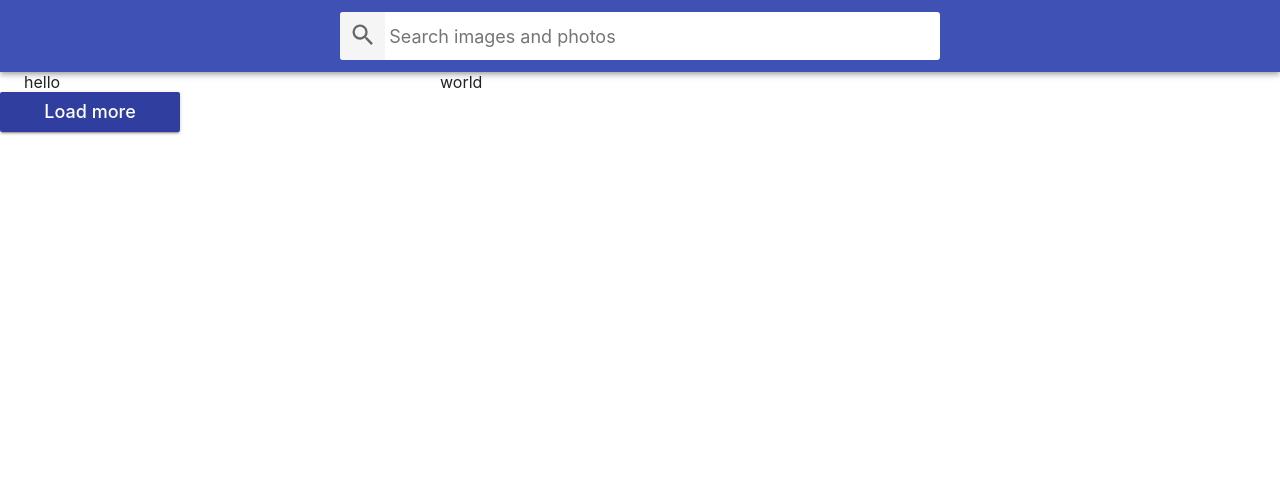
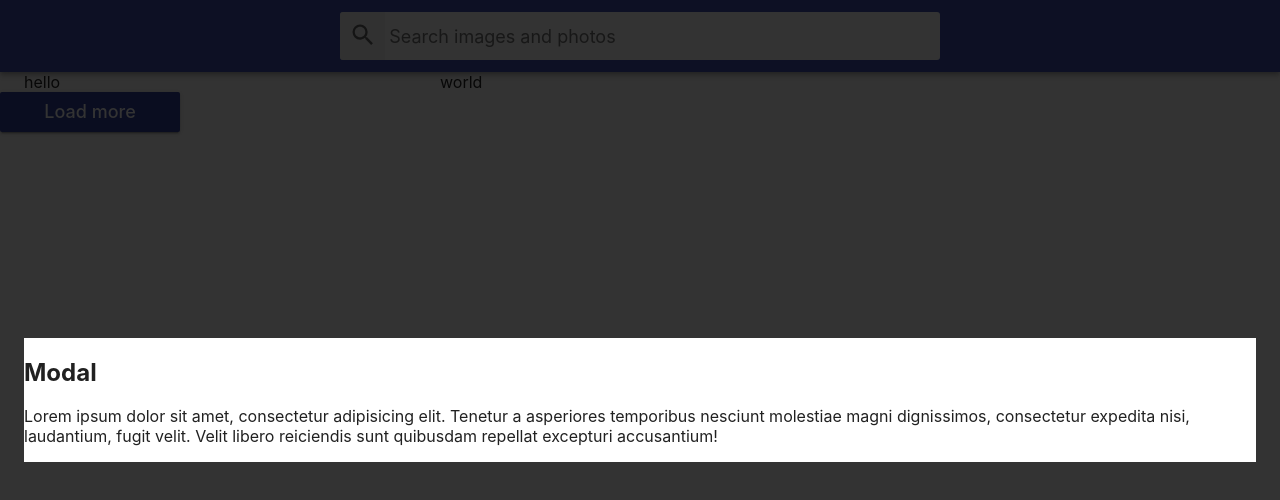
Before and after one commit to alexey-br/goit-react-hw-03-image-finder, a React (Create React App) app: page / in a window 1280 px wide. Both pictures are taken after a click on the button "Load more". Shown: the top 500 px of the page. Built offline with nearby package versions, Linux system fonts and the light colour scheme.

Commit message:
закрытие модалки

```diff
--- a/public/index.html
+++ b/public/index.html
@@ -60,6 +60,7 @@
   <body>
     <noscript>You need to enable JavaScript to run this app.</noscript>
     <div id="root"></div>
+    <div id="modal-root"></div>
     <!--
       This HTML file is a template.
       If you open it directly in the browser, you will see an empty page.
--- a/src/components/App.jsx
+++ b/src/components/App.jsx
@@ -27,7 +27,6 @@ export default class App extends Component {
   handleSearch = text => {
     // pixabayApi.query = text;
     // const data = pixabayApi.fetchImages();
-    console.log(text);
   };
 
   render() {
@@ -39,9 +38,9 @@ export default class App extends Component {
             <li>hello</li>
             <li>world</li>
           </ImageGallery>
-          <Button>Load more</Button>
+          <Button onClick={this.toggleModal}>Load more</Button>
           {this.state.showModal && (
-            <Modal onClose={this.toggleModal}>
+            <Modal closeModal={this.toggleModal}>
               <h2>Modal</h2>
               <p>
                 Lorem ipsum dolor sit amet, consectetur adipisicing elit.
--- a/src/components/Button/Button.jsx
+++ b/src/components/Button/Button.jsx
@@ -1,7 +1,7 @@
 const { LoadMoreBtn } = require('./Button.styled');
 
-const Button = () => {
-  return <LoadMoreBtn>Load more</LoadMoreBtn>;
+const Button = ({ onClick }) => {
+  return <LoadMoreBtn onClick={() => onClick()}>Load more</LoadMoreBtn>;
 };
 
 export default Button;
--- a/src/components/Modal/Modal.jsx
+++ b/src/components/Modal/Modal.jsx
@@ -1,14 +1,34 @@
+import { createPortal } from 'react-dom';
 import { Component } from 'react';
 import { ModalWrapper, Overlay } from './Modal.styled';
 
+const modalRoot = document.querySelector('#modal-root');
+
 export default class Modal extends Component {
+  componentDidMount() {
+    window.addEventListener('keydown', this.handleClose);
+    console.log('add');
+  }
+
+  componentWillUnmount() {
+    window.removeEventListener('keydown', this.handleClose);
+    console.log('remove');
+  }
+
+  handleClose = e => {
+    if (e.code === 'Escape') this.props.closeModal();
+  };
+
+  handleOverlayClick = e => {
+    if (e.target === e.currentTarget) this.props.closeModal();
+  };
+
   render() {
-    return (
-      <Overlay>
+    return createPortal(
+      <Overlay onClick={this.handleOverlayClick}>
         <ModalWrapper>{this.props.children}</ModalWrapper>
-      </Overlay>
+      </Overlay>,
+      modalRoot
     );
   }
 }
-
-// export default Modal;
--- a/src/components/Searchbar/Searchbar.jsx
+++ b/src/components/Searchbar/Searchbar.jsx
@@ -13,7 +13,6 @@ const initialValues = {
 
 const Searchbar = ({ onSearch }) => {
   const handleSubmit = (values, actions) => {
-    console.log(values);
     onSearch(values.query);
   };
 
```
